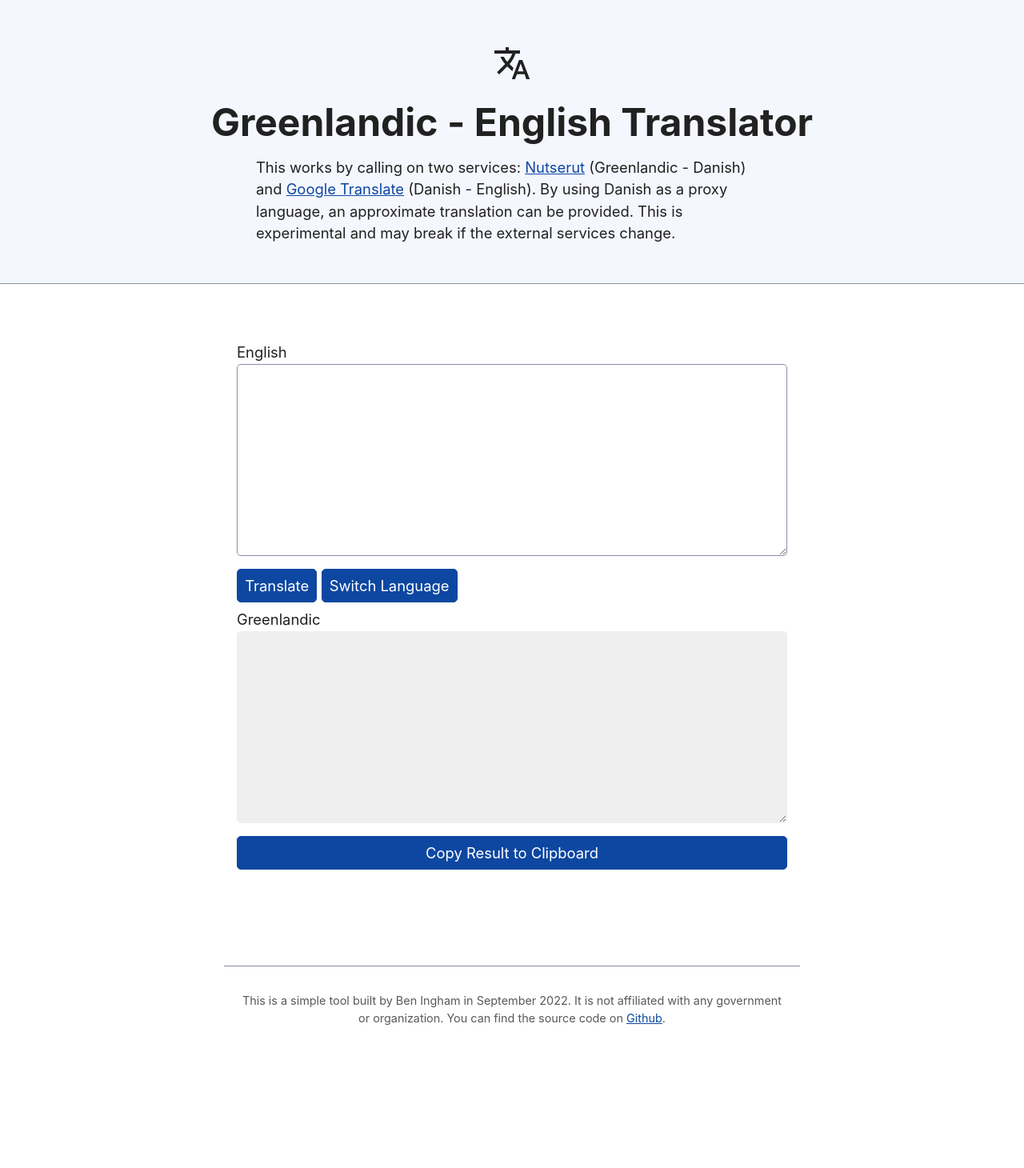
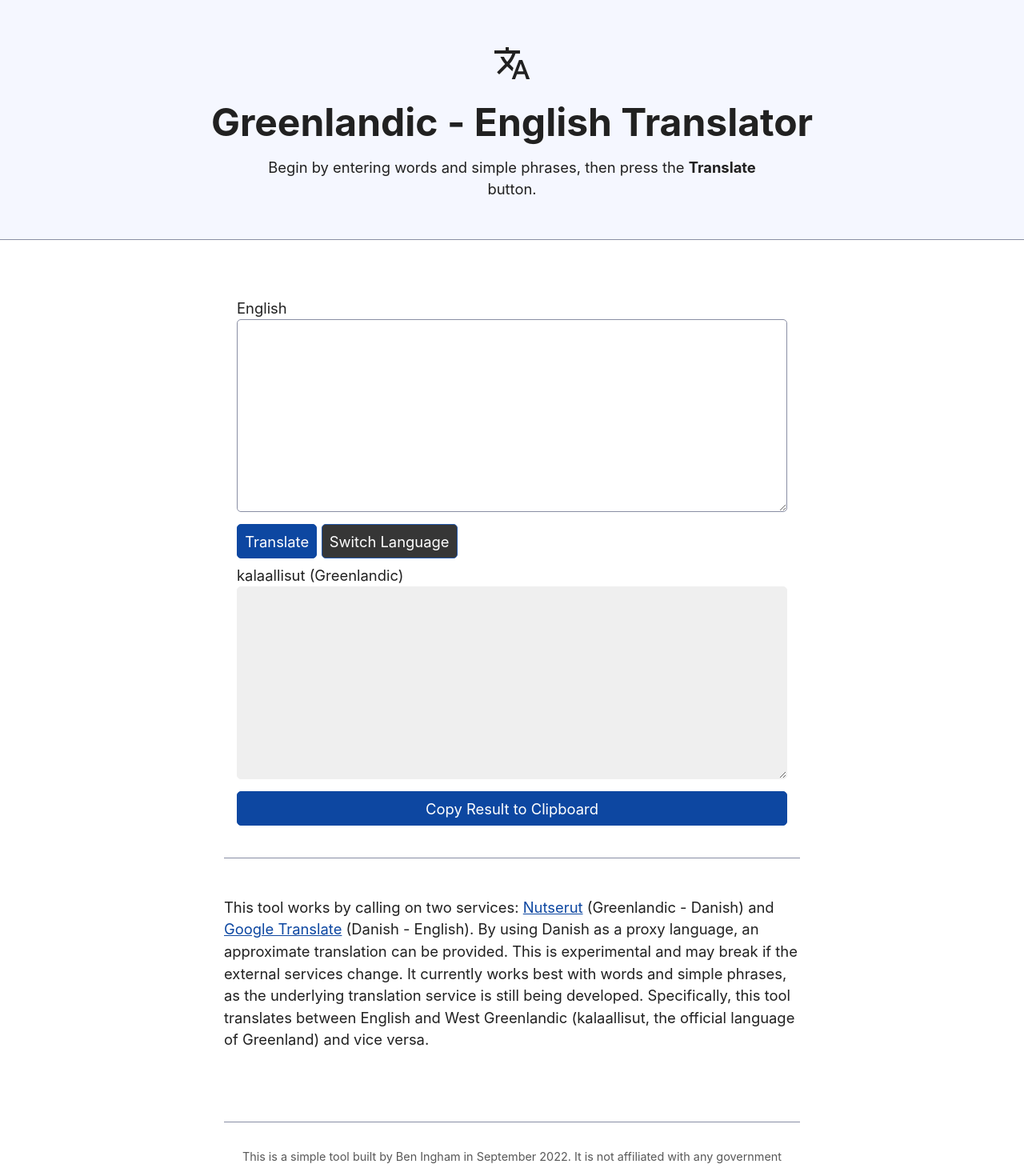
Before and after one commit to benaltair/greenlandic-english, a SvelteKit app: page / in a window 1280 px wide. Shown: the top 1460 px of the page at 80% size. Before the commit the page ends 1307 px from the top, so only its background shows below. Built offline with nearby package versions, Linux system fonts and the light colour scheme.

Commit message:
Add inline docs

```diff
--- a/src/routes/+page.svelte
+++ b/src/routes/+page.svelte
@@ -98,15 +98,8 @@
 		/></svg
 	>
 	<h1>Greenlandic - English Translator</h1>
-	<p style="text-align: left;">
-		This works by calling on two services: <a href="https://nutserut.gl/en" target="_blank"
-			>Nutserut</a
-		>
-		(Greenlandic - Danish) and
-		<a href="https://translate.google.ca/?sl=da&tl=en&op=translate" target="_blank"
-			>Google Translate</a
-		> (Danish - English). By using Danish as a proxy language, an approximate translation can be provided.
-		This is experimental and may break if the external services change.
+	<p>
+		Begin by entering words and simple phrases, then press the <strong>Translate</strong> button.
 	</p>
 </header>
 
@@ -117,7 +110,7 @@
 			: 'input'};"
 	>
 		<div id="greenlandic">
-			<label for="greenlandic-input">Greenlandic</label>
+			<label for="greenlandic-input">kalaallisut (Greenlandic)</label>
 			<textarea
 				bind:value={greenlandic}
 				disabled={fromEnglish}
@@ -129,7 +122,7 @@
 		</div>
 		<div id="controls">
 			<button on:click={() => translate(fromEnglish ? english : greenlandic)}>Translate</button>
-			<button on:click={switchLanguage}>Switch Language</button>
+			<button class="subtle" on:click={switchLanguage}>Switch Language</button>
 		</div>
 		<div id="english">
 			<label for="english-input">English</label>
@@ -145,11 +138,24 @@
 			>Copy Result to Clipboard</button
 		>
 	</section>
+	<p style="text-align: left;">
+		This tool works by calling on two services: <a href="https://nutserut.gl/en" target="_blank"
+			>Nutserut</a
+		>
+		(Greenlandic - Danish) and
+		<a href="https://translate.google.ca/?sl=da&tl=en&op=translate" target="_blank"
+			>Google Translate</a
+		> (Danish - English). By using Danish as a proxy language, an approximate translation can be provided.
+		This is experimental and may break if the external services change. It currently works best with
+		words and simple phrases, as the underlying translation service is still being developed. Specifically,
+		this tool translates between English and West Greenlandic (kalaallisut, the official language of
+		Greenland) and vice versa.
+	</p>
 </main>
 
 <footer>
-	This is a simple tool built by Ben Ingham in September 2022. It is not affiliated with any government or
-	organization. You can find the source code on
+	This is a simple tool built by Ben Ingham in September 2022. It is not affiliated with any
+	government or organization. You can find the source code on
 	<a href="https://github.com/benaltair/greenlandic-english">Github</a>.
 </footer>
 
@@ -177,4 +183,9 @@
 	#english {
 		grid-area: var(--english);
 	}
+	button.subtle {
+		background-color: var(--text);
+		color: var(--bg);
+		opacity: 0.9;
+	}
 </style>
```
